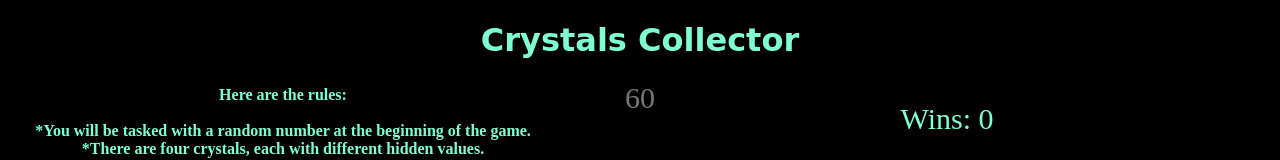
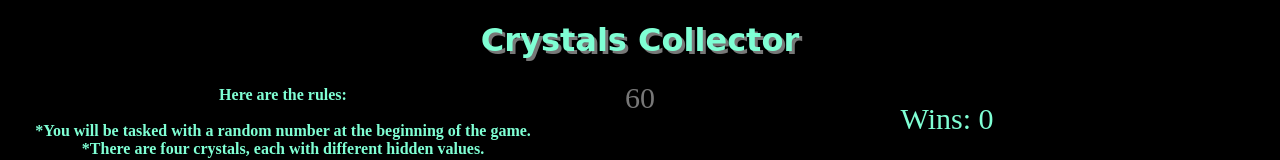
Before and after one commit to katherinerinas/week-4-game, a plain HTML site: page index.html in a window 1280 px wide. Shown: the top 160 px of the page. Drawn offline with nearby package versions, Linux system fonts and the light colour scheme.

Commit message:
added text shadow to the game title

```diff
--- a/assets/css/style.css
+++ b/assets/css/style.css
@@ -2,7 +2,6 @@
 	background-color:black;
 	color:aquamarine;
 	font-family: Papyrus;
-
 	border-color:grey;
 	text-align:center;
 	width:550px;
@@ -15,6 +14,7 @@ h1 {
 	font-family:cursive;
 	text-align:center;
 	color:aquamarine;
+	text-shadow:3px 3px #777;
 }
 
 body {
```
